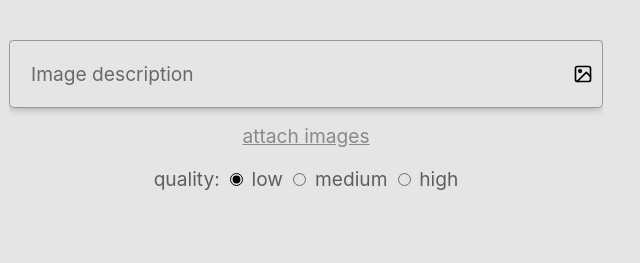
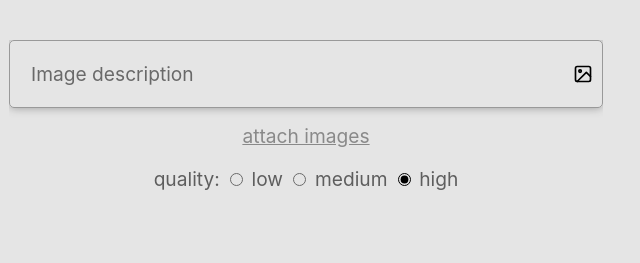
Before and after one commit to bakkot/simple-dalle-ui, a website: page index.html in a window 1280 px wide. Shown: the top 263 px of the page, 334-974 px from the left. Drawn offline with Linux system fonts and the light colour scheme.

Commit message:
default high quality

```diff
--- a/index.html
+++ b/index.html
@@ -311,13 +311,13 @@
     <div class="settings">
       <div>
         quality:
-        <input type="radio" id="low" name="quality" value="low" checked>
+        <input type="radio" id="low" name="quality" value="low">
         <label for="low">low</label>
 
         <input type="radio" id="medium" name="quality" value="medium">
         <label for="medium">medium</label>
 
-        <input type="radio" id="high" name="quality" value="high">
+        <input type="radio" id="high" name="quality" value="high" checked>
         <label for="high">high</label>
       </div>
     </div>
```
